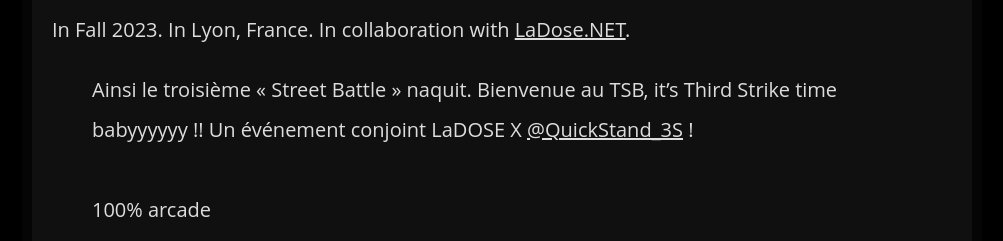
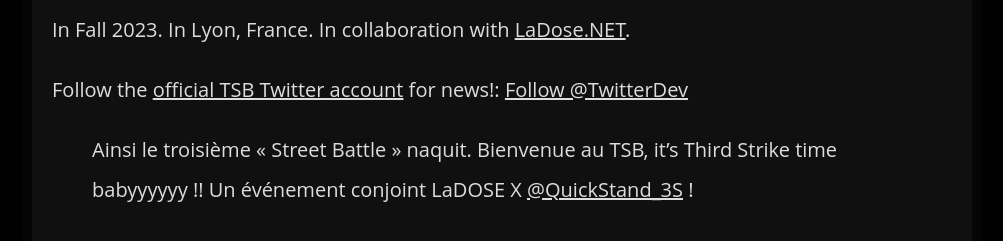
Before and after one commit to QuickStand/QuickStand.github.io, a plain HTML site: page index.html in a window 1280 px wide. Shown: the part 555-796 px from the top of the page, without its empty margins (138-1141 px from the left). Drawn offline with Linux system fonts and the light colour scheme.

Commit message:
added links to the new TSB twitter account

```diff
--- a/index.html
+++ b/index.html
@@ -51,6 +51,10 @@
 
       <h1>Our Next Tournament: Third Street Battle (TSB)</h1>
       <p>In Fall 2023. In Lyon, France. In collaboration with <a href="https://www.ladose.net/">LaDose.NET</a>.</p>
+      <p>
+        Follow the <a href="https://twitter.com/TSB_3rd">official TSB Twitter account</a> for news!:
+        <a href="https://twitter.com/TSB_3rd" class="twitter-follow-button" data-show-count="false">Follow @TwitterDev</a><script async src="https://platform.twitter.com/widgets.js" charset="utf-8"></script>
+      </p>
 
       <blockquote class="twitter-tweet" data-theme="dark"><p lang="fr" dir="ltr">Ainsi le troisième « Street Battle » naquit. Bienvenue au TSB, it’s Third Strike time babyyyyyy !! Un événement conjoint LaDOSE X <a href="https://twitter.com/QuickStand_3S?ref_src=twsrc%5Etfw">@QuickStand_3S</a> !<br><br>100% arcade<br>100% commu<br>100% imblocable<a href="https://twitter.com/hashtag/ONLYLYON?src=hash&amp;ref_src=twsrc%5Etfw">#ONLYLYON</a> <a href="https://t.co/Sx0WffF21s">pic.twitter.com/Sx0WffF21s</a></p>&mdash; LaDOSE.net 👥 (@LaDoseNet) <a href="https://twitter.com/LaDoseNet/status/1655204003993595905?ref_src=twsrc%5Etfw">May 7, 2023</a></blockquote> <script async src="https://platform.twitter.com/widgets.js" charset="utf-8"></script>
 
```
